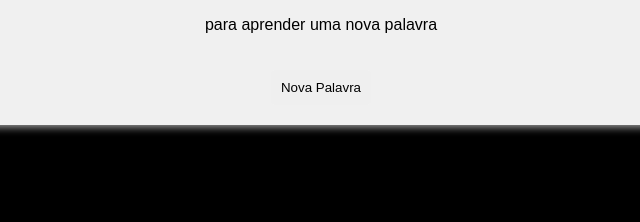
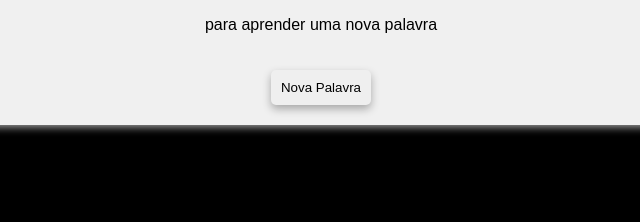
Before and after one commit to w2tchm3n/Vocabul-rio-Formal, a plain HTML site: page index.html in a window 1280 px wide. Shown: the part 180-402 px from the top of the page, 319-959 px from the left. Drawn offline with Linux system fonts and the light colour scheme.

Commit message:
Update index.html

```diff
--- a/index.html
+++ b/index.html
@@ -17,7 +17,7 @@
   <div class="card">
     <h2 id="palavra">Clique no botão</h2>
     <p id="significado">para aprender uma nova palavra</p>
-    <button onclick="novaPalavra()">Nova Palavra</button>
+    <button style="box-shadow: 0px 4px 8px rgba(0,0,0,0.3);" onclick="novaPalavra()">Nova Palavra</button>
   </div>
 
   <script>
```
